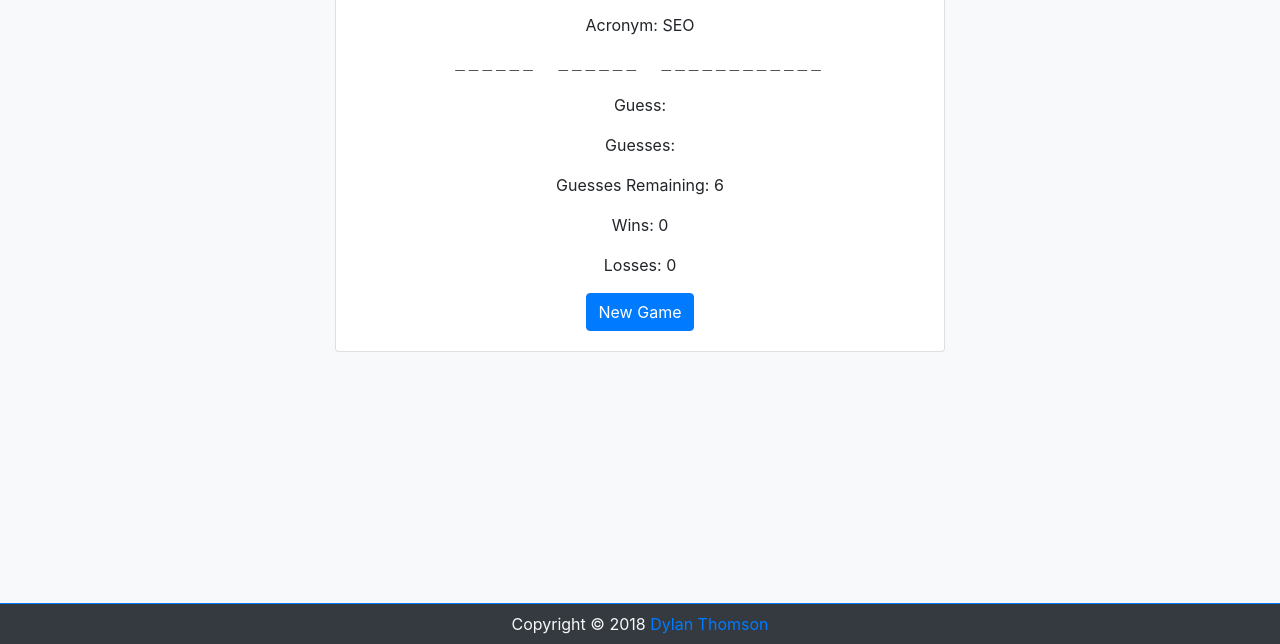
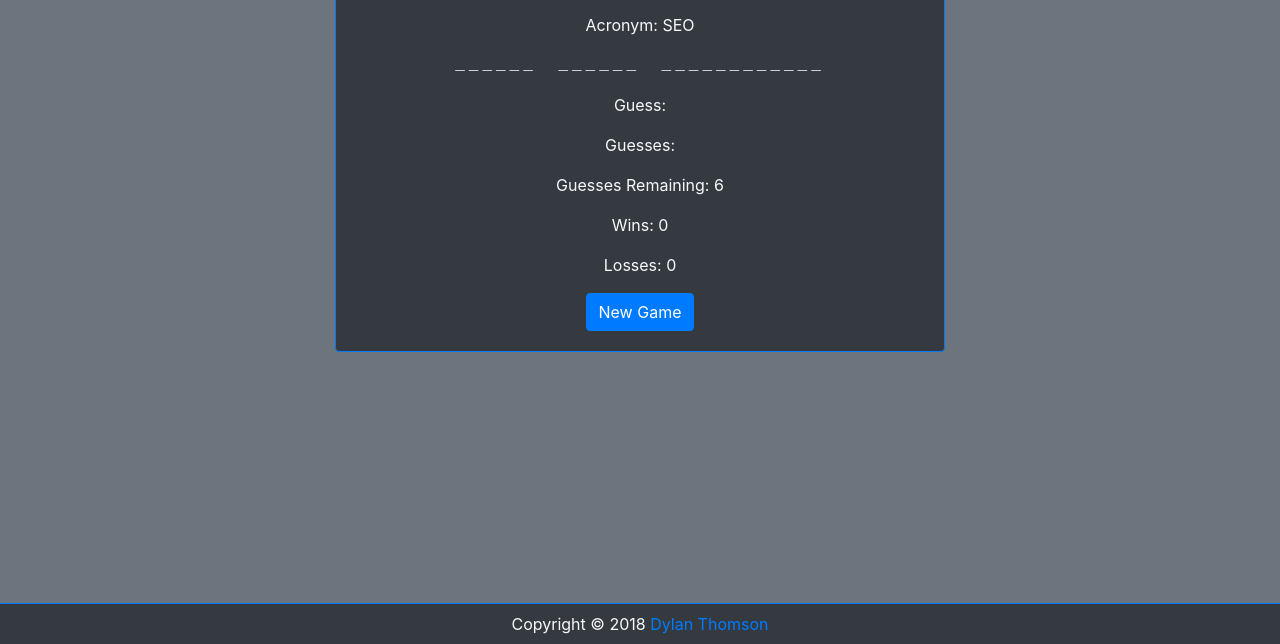
Before and after one commit to Dylan-Thomson/Word-Guess-Game, a plain HTML site: page index.html in a window 1280 px wide. Shown: the part 156-800 px from the top of the page. Drawn offline with nearby package versions, Linux system fonts and the light colour scheme.

Commit message:
Color changes

```diff
--- a/index.html
+++ b/index.html
@@ -11,11 +11,11 @@
         <script src="assets/javascript/wordGame.js"></script>
         <script src="assets/javascript/script.js"></script>
     </head>
-    <body class="bg-light">
+    <body class="bg-secondary">
         <div class="container-fluid mt-5">
             <div class="row">
                 <div class="col-md-6 text-center m-auto">
-                    <div class="card">
+                    <div class="card bg-dark text-light border-primary">
                         <div class="card-body">
                             <h1 class="card-title">Web Dev Acronyms</h1>
                             <p id="gameStatus"></p>
@@ -29,7 +29,6 @@
                             <button class="btn btn-primary inline" id="btn-new-game">New Game</button>
                         </div>
                     </div>
-                    <!-- <h1>Web Dev Acronyms</h1> -->
                 </div>
             </div>
         </div>
```
